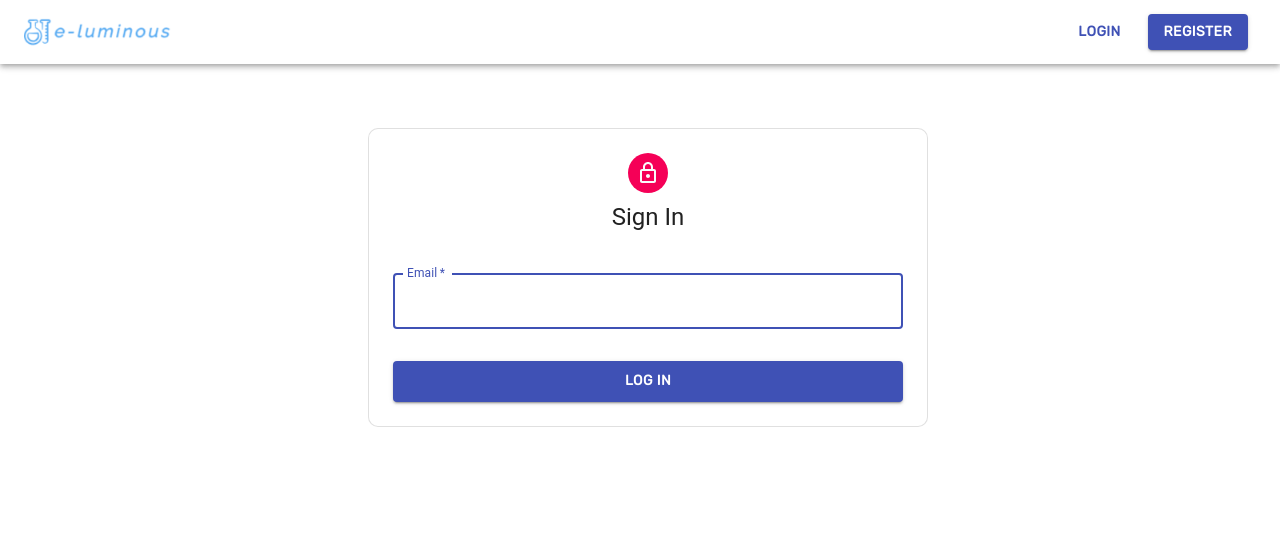
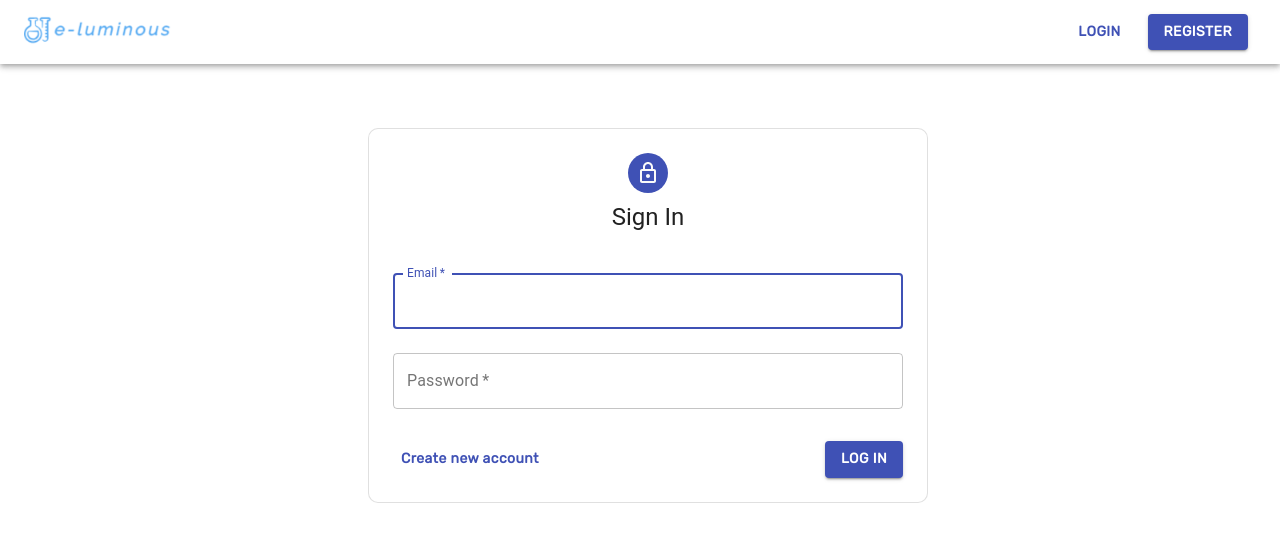
Before and after one commit to e-Luminous/e-LuminousWeb, a React (Create React App) app: page /login in a window 1280 px wide. Shown: the top 542 px of the page. Built offline with nearby package versions, Linux system fonts and the light colour scheme.

Commit message:
completed login page design

```diff
--- a/src/components/signed_out/pages/Login.jsx
+++ b/src/components/signed_out/pages/Login.jsx
@@ -2,7 +2,7 @@ import React from "react";
 import { AppBar, Toolbar, Button, Grid } from "@material-ui/core";
 import { withStyles } from "@material-ui/core/styles";
 import logo from "../img/logo.png";
-import login_svg from "../img/login.svg";
+import { Link } from "react-router-dom";
 import styles from "../styles/LoginPageStyle";
 import LoginForm from "./LoginForm";
 
@@ -12,7 +12,9 @@ function Login(props) {
     <div className={classes.root}>
       <AppBar position="static" color="transparent" className={classes.root}>
         <Toolbar>
-          <img src={logo} alt="logo" className={classes.logo} />
+          <Link to="/">
+            <img src={logo} alt="logo" className={classes.logo} />
+          </Link>
           <div className={classes.grow}></div>
 
           <Button color="primary" className={classes.button}>
--- a/src/components/signed_out/pages/LoginForm.jsx
+++ b/src/components/signed_out/pages/LoginForm.jsx
@@ -1,18 +1,21 @@
-import React from "react";
+import React, { useState } from "react";
 import {
   Paper,
   TextField,
   Avatar,
   Button,
   Typography,
-  FormControl
+  FormControl,
+  Grid
 } from "@material-ui/core";
+import { Link } from "react-router-dom";
 import LockOutlinedIcon from "@material-ui/icons/LockOutlined";
 import styles from "../styles/LoginPageStyle";
 import { withStyles } from "@material-ui/core/styles";
 
 function LoginForm(props) {
   const { classes } = props;
+
   return (
     <main className={classes.main}>
       <Paper className={classes.paper} variant="outlined">
@@ -27,22 +30,45 @@ function LoginForm(props) {
             <TextField
               required
               id="standard-required"
-              label="Required"
               variant="outlined"
               label="Email"
               autoFocus
             />
           </FormControl>
-
+          <FormControl margin="normal" required fullWidth>
+            <TextField
+              required
+              id="standard-required"
+              label="Password"
+              type="password"
+              autoComplete="current-password"
+              variant="outlined"
+            />
+          </FormControl>
+          <Grid
+            container
+            direction="row"
+            justify="space-between"
+            alignItems="baseline"
+          >
+            <Grid item>
+              <Link to="/register" className={classes.link}>
+                <Button color="primary" className={classes.newAccount}>
+                  Create new account
+                </Button>
+              </Link>
+            </Grid>
+            <Grid item>
               <Button
                 variant="contained"
                 type="submit"
-            fullWidth
                 color="primary"
                 className={classes.submit}
               >
                 Log In
               </Button>
+            </Grid>
+          </Grid>
         </form>
       </Paper>
     </main>
--- a/src/components/signed_out/styles/LoginPageStyle.js
+++ b/src/components/signed_out/styles/LoginPageStyle.js
@@ -38,7 +38,7 @@ const styles = theme => ({
   },
   avatar: {
     margin: theme.spacing(1),
-    backgroundColor: theme.palette.secondary.main
+    backgroundColor: theme.palette.primary.main
   },
   form: {
     width: "100%",
@@ -47,8 +47,16 @@ const styles = theme => ({
   submit: {
     fontFamily: "Rubik",
     fontWeight: "bold",
-    padding: ".5rem",
     marginTop: theme.spacing(3)
+  },
+  newAccount: {
+    fontFamily: "Rubik",
+    fontWeight: "bold",
+    textTransform: "none",
+    marginTop: theme.spacing(3)
+  },
+  link: {
+    textDecoration: "none"
   }
 });
 
```
Lines whose indentation alone changed are shown as unchanged.
